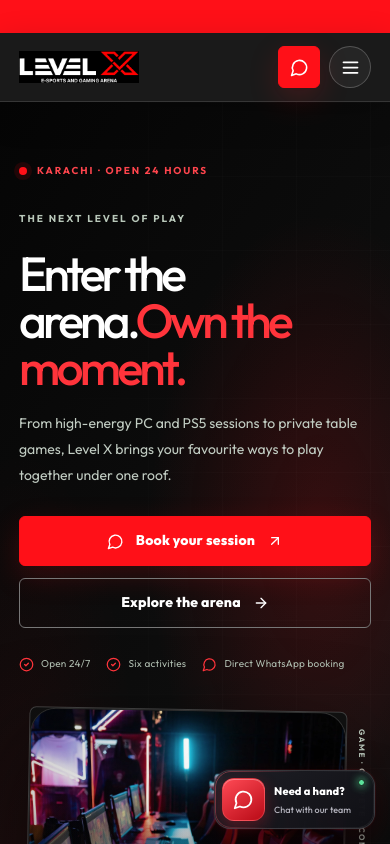
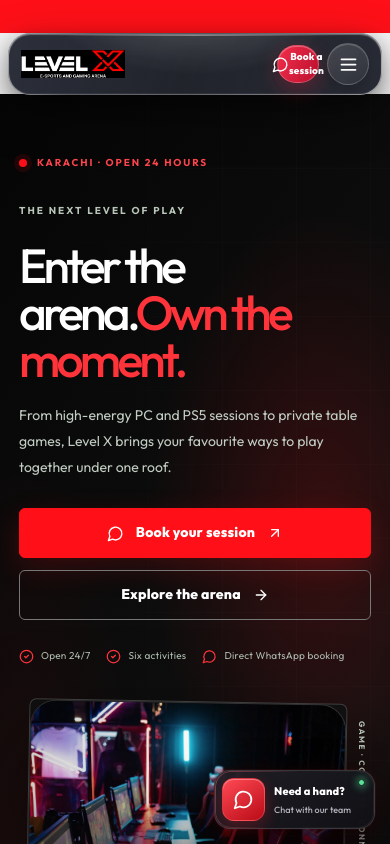
Before and after one commit to syedhussainabbaszaidi/levelxgamingarena, a Next.js app: page / in a window 390 px wide. Shown: the top 844 px of the page. Built offline with nearby package versions, Linux system fonts and the light colour scheme.

Commit message:
Redesign header as centered glossy sticky capsule

```diff
--- a/app/page-repair.css
+++ b/app/page-repair.css
@@ -1321,3 +1321,140 @@ main section{min-width:0}
 .gallery-page-content{padding-top:52px!important}
 .gallery-page-heading{margin-bottom:28px!important}
 @media(max-width:760px){.gallery-page-intro{padding:48px 0 28px}.gallery-page-intro h1{margin-top:19px;font-size:clamp(45px,12vw,66px)}.gallery-page-intro p{font-size:13px}.gallery-intro-rule{margin-top:26px}.gallery-page-content{padding-top:38px!important}}
+
+
+/* Floating glass navigation — centered capsule with a glossy perimeter */
+.site-header{
+  position:sticky!important;
+  top:10px!important;
+  z-index:150!important;
+  padding:0 18px!important;
+  margin:0 auto -1px!important;
+  background:transparent!important;
+  border:0!important;
+  box-shadow:none!important;
+  backdrop-filter:none!important;
+}
+.site-header .nav-wrap{
+  position:relative;
+  isolation:isolate;
+  display:grid!important;
+  grid-template-columns:minmax(150px,1fr) auto minmax(180px,1fr)!important;
+  align-items:center;
+  gap:clamp(14px,2vw,30px)!important;
+  width:min(1320px,100%)!important;
+  height:76px!important;
+  margin-inline:auto!important;
+  padding:0 clamp(20px,2.3vw,34px)!important;
+  border:1px solid rgba(255,255,255,.2)!important;
+  border-radius:999px!important;
+  background:
+    radial-gradient(ellipse at 50% -55%,rgba(255,255,255,.23),transparent 56%),
+    linear-gradient(112deg,rgba(31,35,47,.94),rgba(12,15,23,.91) 48%,rgba(27,30,41,.94))!important;
+  box-shadow:
+    0 18px 48px rgba(0,0,0,.42),
+    0 5px 16px rgba(0,0,0,.25),
+    inset 0 1px 1px rgba(255,255,255,.32),
+    inset 0 -1px 0 rgba(255,255,255,.055)!important;
+  backdrop-filter:blur(24px) saturate(155%)!important;
+  -webkit-backdrop-filter:blur(24px) saturate(155%)!important;
+}
+.site-header .nav-wrap:before{
+  position:absolute;
+  z-index:-1;
+  inset:-1px;
+  padding:1px;
+  border-radius:inherit;
+  content:"";
+  pointer-events:none;
+  background:linear-gradient(115deg,rgba(255,255,255,.48),rgba(255,255,255,.08) 22%,rgba(255,255,255,.025) 52%,rgba(255,255,255,.24) 78%,rgba(255,255,255,.5));
+  -webkit-mask:linear-gradient(#fff 0 0) content-box,linear-gradient(#fff 0 0);
+  -webkit-mask-composite:xor;
+  mask-composite:exclude;
+}
+.site-header .nav-wrap:after{
+  position:absolute;
+  z-index:-1;
+  top:1px;
+  right:12%;
+  left:12%;
+  height:1px;
+  content:"";
+  border-radius:99px;
+  background:linear-gradient(90deg,transparent,rgba(255,255,255,.5),transparent);
+  opacity:.7;
+  pointer-events:none;
+}
+.site-header .brand{grid-column:1;justify-self:start;min-width:0}
+.site-header .brand img{width:clamp(112px,11vw,148px)!important}
+.site-header .desktop-nav{
+  grid-column:2;
+  justify-self:center;
+  display:flex!important;
+  align-items:center;
+  gap:clamp(13px,1.65vw,25px)!important;
+  white-space:nowrap;
+  color:#e1e4ec!important;
+  font-size:11px!important;
+  font-weight:700!important;
+}
+.site-header .desktop-nav>a,.site-header .desktop-nav .nav-dropdown>a{
+  padding:10px 0!important;
+  transition:color .2s ease,text-shadow .2s ease;
+}
+.site-header .desktop-nav a:hover{color:#fff!important;text-shadow:0 0 16px rgba(255,255,255,.32)}
+.site-header .desktop-nav a:after{bottom:2px!important;height:2px!important;border-radius:99px;background:linear-gradient(90deg,#ff314e,#ff9aa7)!important}
+.site-header .nav-actions{grid-column:3;justify-self:end;gap:10px!important}
+.site-header .nav-cta{
+  min-height:44px;
+  padding:0 16px!important;
+  border:1px solid rgba(255,255,255,.22)!important;
+  border-radius:999px!important;
+  background:linear-gradient(115deg,#f22e4b,#bb102e)!important;
+  box-shadow:0 7px 20px rgba(229,25,54,.28),inset 0 1px rgba(255,255,255,.28)!important;
+  color:#fff!important;
+  font-size:11px!important;
+}
+.site-header .nav-cta:hover{box-shadow:0 10px 26px rgba(229,25,54,.4),inset 0 1px rgba(255,255,255,.32)!important}
+.site-header .mobile-menu-toggle{
+  border:1px solid rgba(255,255,255,.2)!important;
+  border-radius:50%!important;
+  background:linear-gradient(145deg,rgba(255,255,255,.14),rgba(255,255,255,.045))!important;
+  color:#fff!important;
+  box-shadow:inset 0 1px rgba(255,255,255,.16),0 5px 15px rgba(0,0,0,.2)!important;
+}
+@media(max-width:1050px){
+  .site-header .nav-wrap{grid-template-columns:minmax(110px,.8fr) auto minmax(150px,.8fr)!important;gap:12px!important;padding-inline:19px!important}
+  .site-header .desktop-nav{gap:12px!important;font-size:10px!important}
+  .site-header .brand img{width:116px!important}
+  .site-header .nav-cta{padding-inline:12px!important;font-size:10px!important}
+}
+@media(max-width:760px){
+  .site-header{top:8px!important;padding-inline:10px!important}
+  .site-header .nav-wrap{
+    display:flex!important;
+    justify-content:space-between!important;
+    gap:12px!important;
+    width:100%!important;
+    height:66px!important;
+    padding:0 15px!important;
+    border-radius:22px!important;
+  }
+  .site-header .brand img{width:118px!important}
+  .site-header .desktop-nav{display:none!important}
+  .site-header .nav-actions{display:flex!important;align-items:center;justify-self:auto;gap:8px!important}
+  .site-header .nav-cta{min-height:40px;padding:0 12px!important;border-radius:999px!important;font-size:10px!important}
+  .site-header .mobile-menu-toggle{width:40px!important;height:40px!important}
+}
+@media(max-width:420px){
+  .site-header{padding-inline:8px!important}
+  .site-header .nav-wrap{height:62px!important;padding-inline:12px!important}
+  .site-header .brand img{width:104px!important}
+  .site-header .nav-cta{width:38px!important;height:38px!important;min-height:38px!important;padding:0!important}
+  .site-header .nav-cta svg{width:17px!important;height:17px!important}
+  .site-header .mobile-menu-toggle{width:38px!important;height:38px!important}
+}
+@media(prefers-reduced-motion:no-preference){
+  .site-header .nav-wrap{transition:box-shadow .25s ease,border-color .25s ease,background .25s ease}
+  .site-header .nav-wrap:hover{border-color:rgba(255,255,255,.29)!important;box-shadow:0 20px 54px rgba(0,0,0,.48),0 0 28px rgba(235,35,57,.08),inset 0 1px 1px rgba(255,255,255,.38)!important}
+}
```
